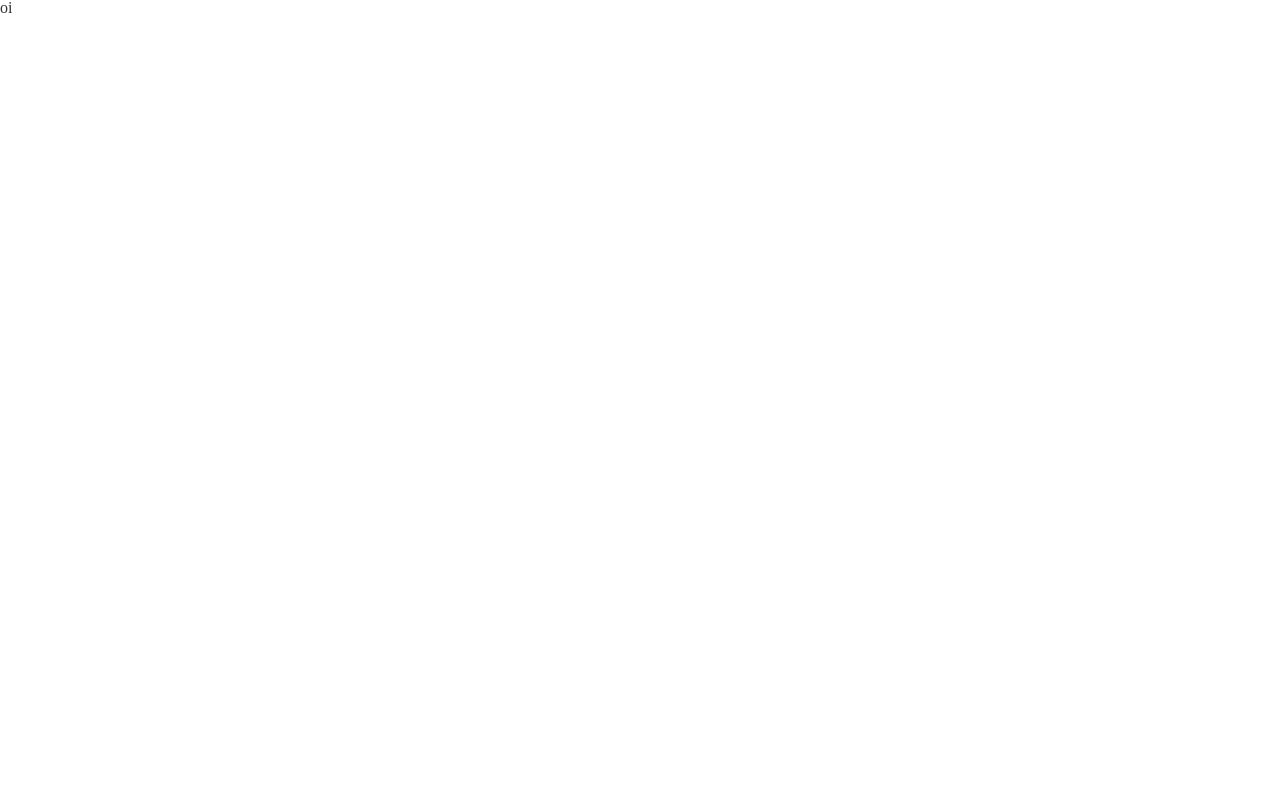
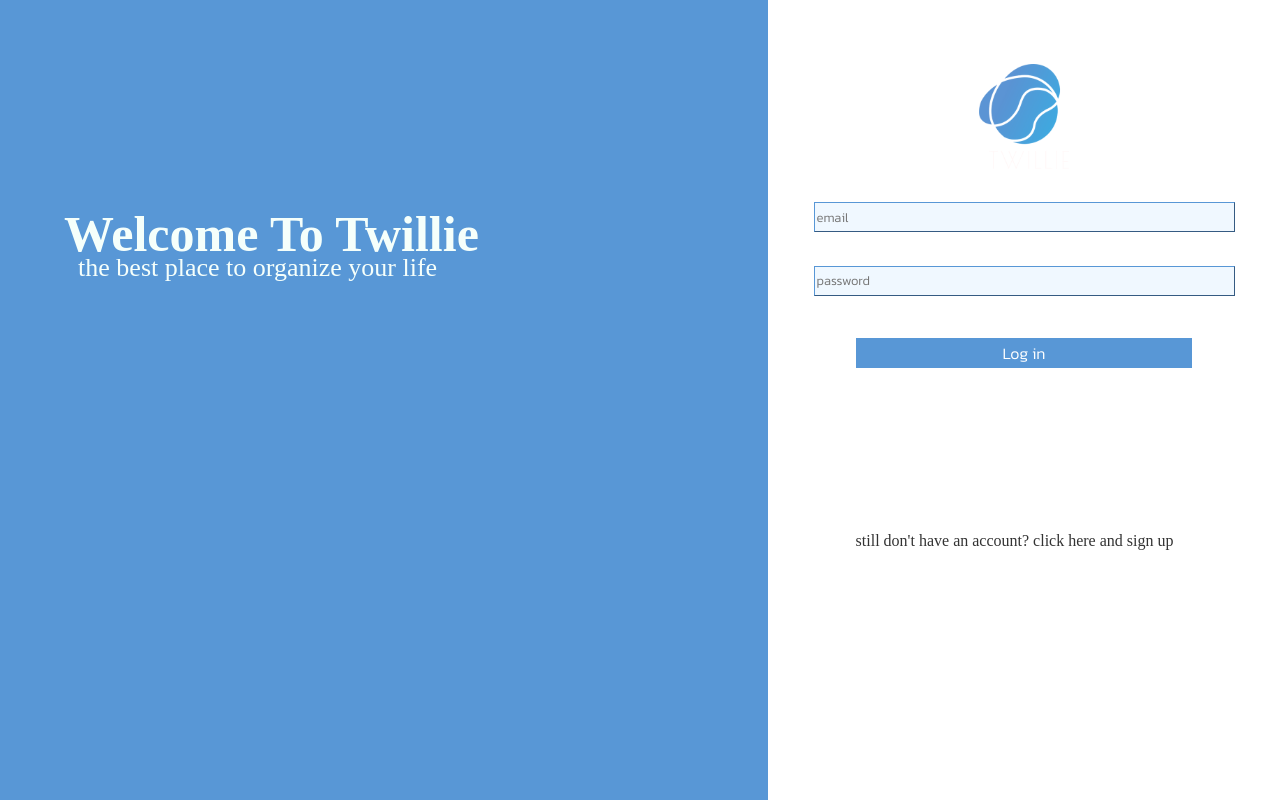
Before and after one commit to NinaS23/Twillie-Front, a React app: page /login in a window 1280 px wide. Built offline with nearby package versions, Linux system fonts and the light colour scheme.

Commit message:
[Feat] login css

```diff
--- a/src/assets/CSS/style.css
+++ b/src/assets/CSS/style.css
@@ -1,3 +1,7 @@
+@import url("https://fonts.googleapis.com/css2?family=Kanit:wght@200;300;600&display=swap");
+@import url("https://fonts.googleapis.com/css2?family=EB+Garamond:wght@400;500;600&display=swap");
+@import url('https://fonts.googleapis.com/css2?family=Passion+One:wght@400;700;900&display=swap');
+
 div.root {
     width: 100%;
     height: 100%;
@@ -8,6 +12,7 @@ div.root {
       --cor-fundo: #FFFFFF;
       --cor-preta: #333333;
       --cor-amarela_base: #FEED4F;
+      --cor-azul-logo: #5897D6;
   }
 
   body {
--- /dev/null
+++ b/src/components/FormsLoginSigin.js
@@ -0,0 +1,102 @@
+import styled from "styled-components";
+
+export default function FormsLoginSigin({
+    type
+}) {
+    if (type === "register")
+        return (
+            <>
+                <h1>registro</h1>
+            </>
+        )
+    if (type === "login") {
+        return (
+            <>
+                <Input placeholder="email" type="email" ></Input>
+                <Input placeholder="password" type="password" ></Input>
+                <ButtonRegister>
+                    <h3>
+                        Log in
+                    </h3>
+                </ButtonRegister>
+                <SubTitle>
+                    <h4>still don't have an account? click here and sign up</h4>
+                </SubTitle>
+            </>
+        )
+    }
+
+}
+
+
+
+const Form = styled.form`
+display: flex;
+flex-direction: column;
+align-items: center;
+width: 100%;
+height: 295px;
+padding-top: 20%;
+`
+const Input = styled.input`
+   height: 30px;
+   width: 100%;
+    margin-top: 8%;
+    background-color: aliceblue;
+    border-style: outset;
+  border-color: #5897D6;
+  border-width: 1px;
+  ::placeholder{
+
+    font-family: 'kanit', serif;
+    font-weight: 400;
+    font-size: 13px;
+    line-height: 10px;
+  }
+
+`
+const RedirectRoute = styled.div`
+a{
+  justify-content: center;
+  color: #FFFFFF;
+  font-size: 20px;
+  font-weight: 300;
+
+}
+
+`
+
+const ButtonRegister = styled.button`
+ height: 30px;
+ width: 80%;
+ margin-left: 10%;
+ margin-top: 10%;
+ background-color: #5897D6;
+  border-style: none;
+  &:hover {
+    background-color: lightblue;
+  }
+  h3{
+    font-family: 'kanit', serif;
+    font-weight: 400;
+    font-size: 16px;
+    color:#FFFFFF;
+    line-height: 10px;
+  }
+
+`
+const SubTitle = styled.div`
+margin-left: 10%;
+width:100% ;
+height: 10px;
+margin-top: 40%;
+h4{
+    font-family: 'passione one', serif;
+    font-weight: 400;
+    font-size: 16px;
+    line-height: 10px;
+}
+
+
+
+`
--- a/src/pages/login.js
+++ b/src/pages/login.js
@@ -1,6 +1,71 @@
+import styled from "styled-components";
+import logo from "../assets/imgs/logo.png";
+import FormsLoginSigin from "../components/FormsLoginSigin";
 
 export default function Login(){
     return(
-        <h1>oi</h1>
+        <>
+        <Conteiner>
+        <Left>
+            <h1>Welcome To Twillie</h1>
+            <p>the best place to organize your life</p>
+        </Left>
+        <Rigth>
+                    <img src={logo} alt="twillie logo" />
+                    <Inputs>
+
+                        <FormsLoginSigin
+                           type={"login"}
+                        />
+
+                    </Inputs>
+                </Rigth>
+        </Conteiner>
+        </>
     )
 }
+
+const Left = styled.div`
+display: flex;
+flex-direction: column;
+padding-top: 16%;
+padding-left: 5%;
+background-color: #5897D6;
+width: 60%;
+h1{
+    color: #f5fffb;
+    font-family: 'passione one', serif;
+    font-weight: 600;
+    font-size: 50px;
+    line-height: 58px;
+}
+p{
+    color: #f5fffb;
+    font-family: 'passione one', serif;
+    margin-left: 2%;
+    font-weight: 400;
+    font-size: 26px;
+    line-height: 10px;
+}
+
+`
+const Rigth = styled.div`
+background-color: #FFFFFF;
+width: 40%;
+display: flex;
+flex-direction: column;
+padding-top: 5%;
+align-items: center;
+img{
+    width: 90px;
+}
+`
+
+const Conteiner = styled.div`
+display: flex;
+width: 100%;
+height: 100vh;
+
+`
+const Inputs = styled.div`
+`
```
Also changed, not shown: src/assets/imgs/logo.png (added).
